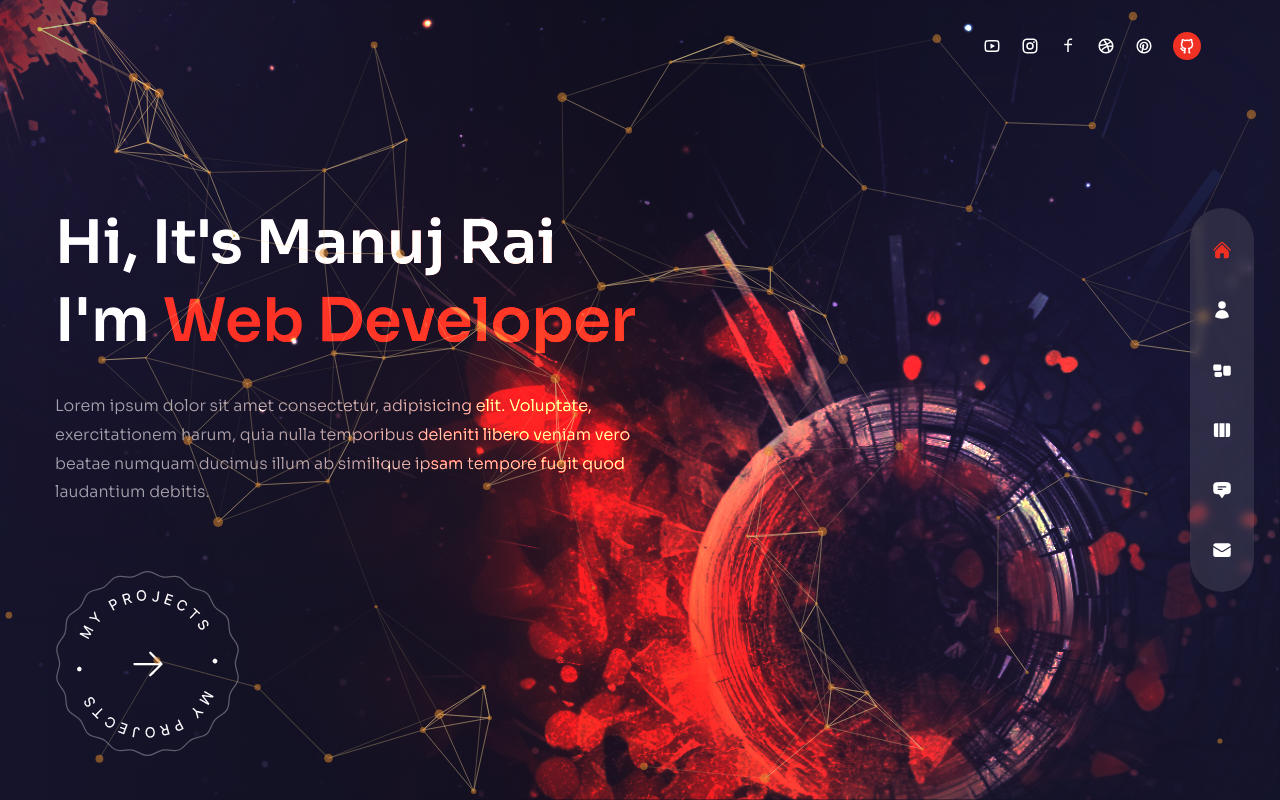
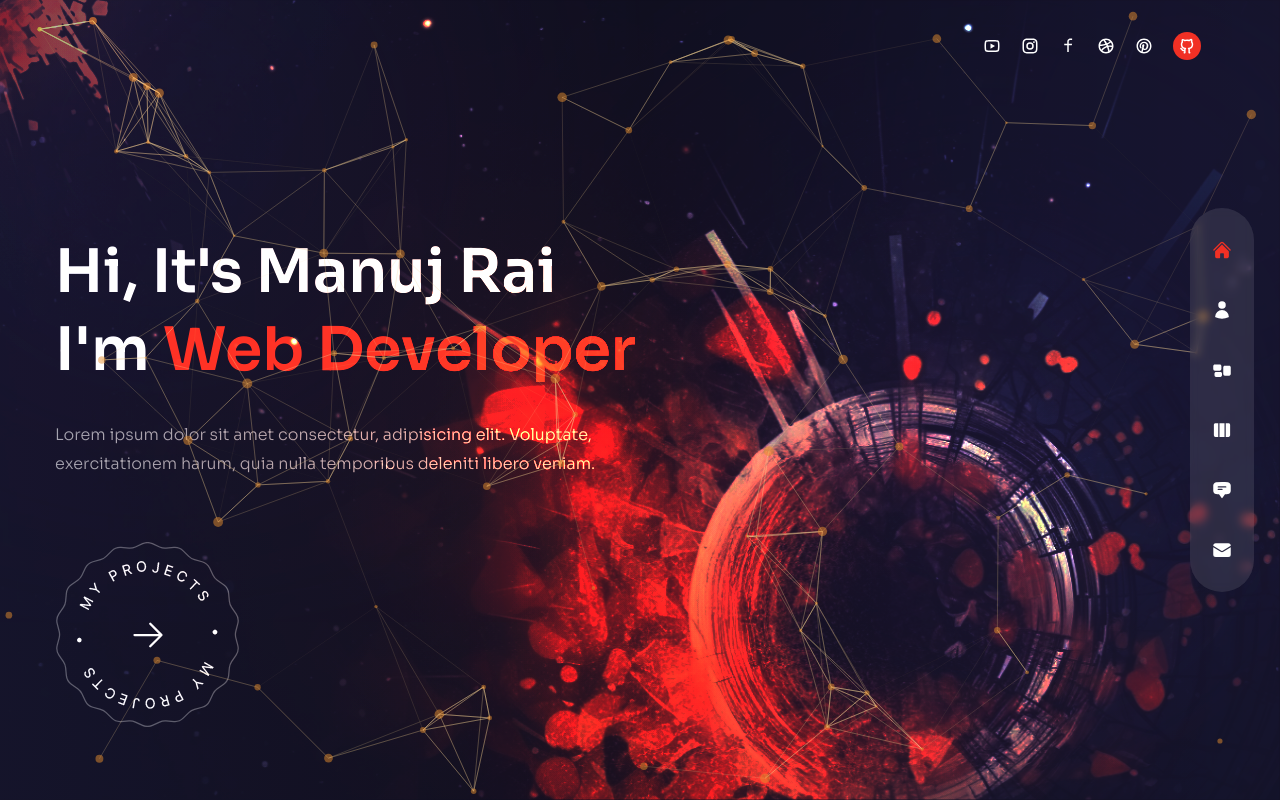
Before and after one commit to manuj-rai/React-Portfolio, a Next.js app: page / in a window 1280 px wide. Built offline with nearby package versions, Linux system fonts and the light colour scheme.

Commit message:
modified:   pages/index.jsx

```diff
--- a/pages/index.jsx
+++ b/pages/index.jsx
@@ -33,9 +33,7 @@ const Home = () => {
             className="max-w-sm xl:max-w-xl mx-auto xl:mx-0 mb-10 xl:mb-16"
           >
             Lorem ipsum dolor sit amet consectetur, adipisicing elit. Voluptate,
-            exercitationem harum, quia nulla temporibus deleniti libero veniam
-            vero beatae numquam ducimus illum ab similique ipsam tempore fugit
-            quod laudantium debitis.
+            exercitationem harum, quia nulla temporibus deleniti libero veniam.
           </motion.p>
 
           {/* btn */}
```
